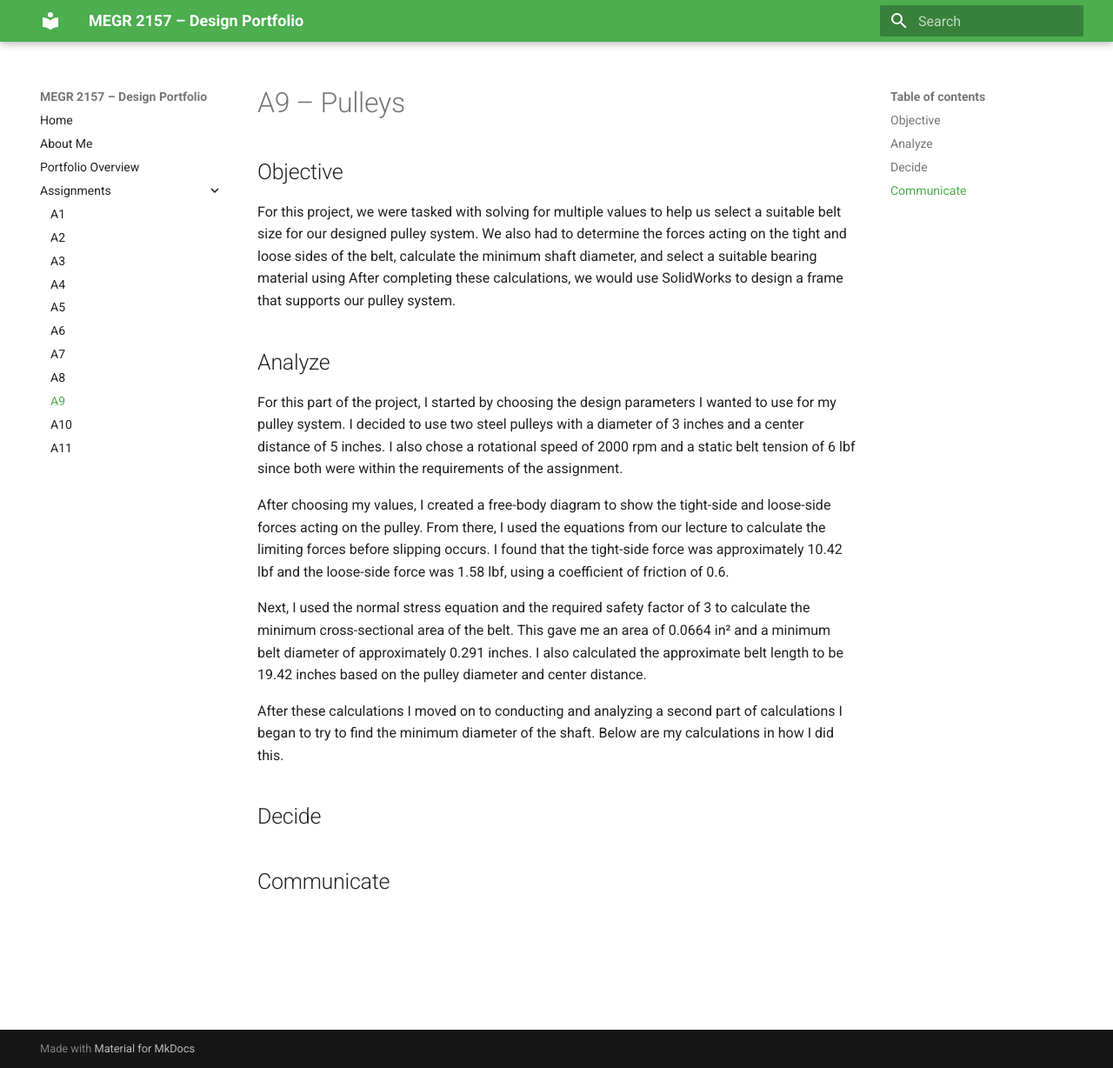
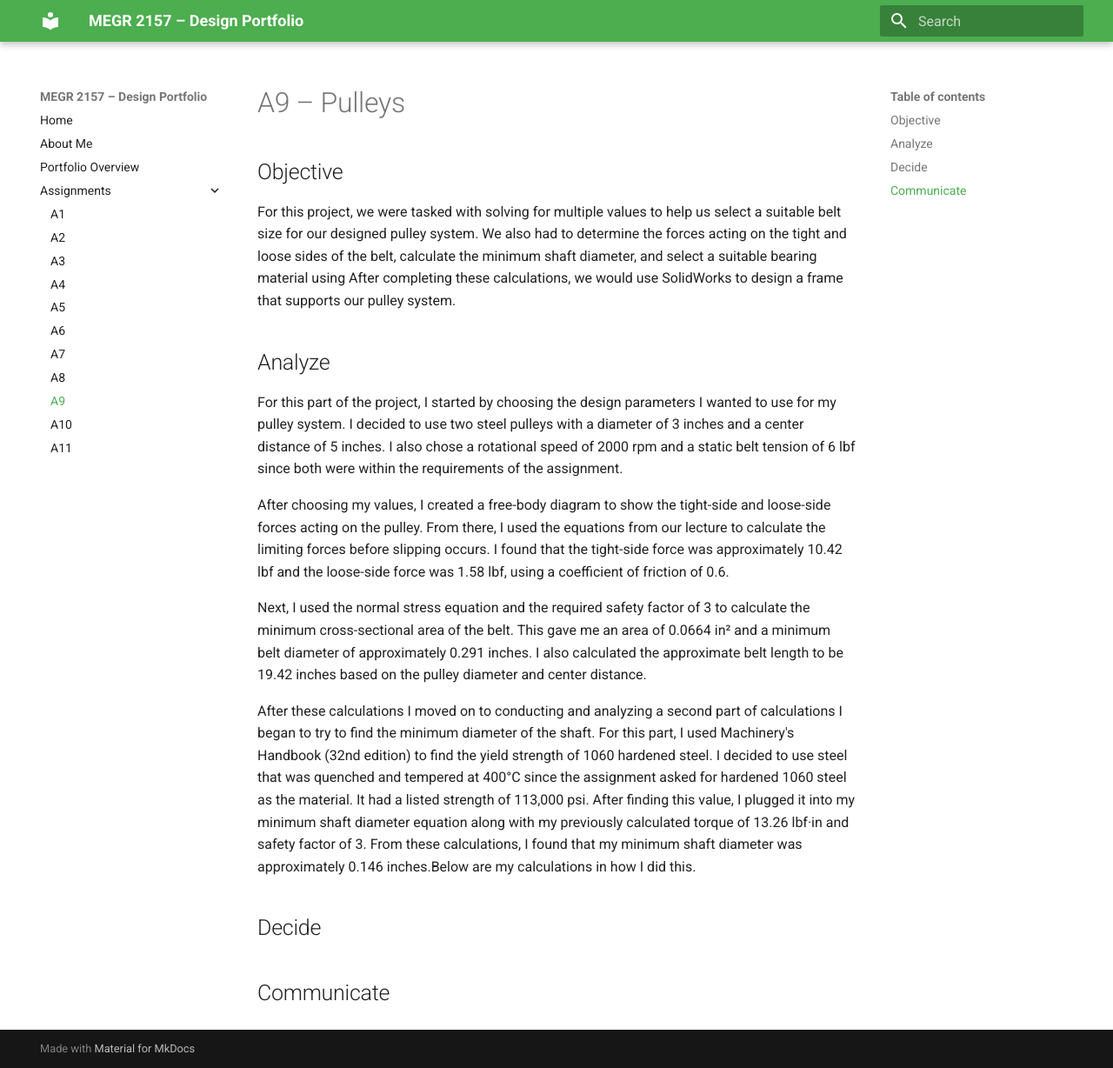
Before and after one commit to alinahsarratt/megr2157-portfolio, an MkDocs documentation site: the page built from docs/assignments/A09/index.md, in a window 1280 px wide and 1228 px high. Shown: the whole window at 87% size. Built offline with MkDocs 1.6.1 and Material for MkDocs 9.7.7, drawn with Linux system fonts in a browser that asks for light colours.

Commit message:
Update index.md

```diff
--- a/docs/assignments/A09/index.md
+++ b/docs/assignments/A09/index.md
@@ -10,7 +10,8 @@ After choosing my values, I created a free-body diagram to show the tight-side a
 
 Next, I used the normal stress equation and the required safety factor of 3 to calculate the minimum cross-sectional area of the belt. This gave me an area of 0.0664 in² and a minimum belt diameter of approximately 0.291 inches. I also calculated the approximate belt length to be 19.42 inches based on the pulley diameter and center distance.
 
-After these calculations I moved on to conducting and analyzing a second part of calculations I began to try to find the minimum diameter of the shaft. Below are my calculations in how I did this.
+After these calculations I moved on to conducting and analyzing a second part of calculations I began to try to find the minimum diameter of the shaft. For this part, I used Machinery's Handbook (32nd edition) to find the yield strength of 1060 hardened steel. I decided to use steel that was quenched and tempered at 400°C since the assignment asked for hardened 1060 steel as the material. It had a listed strength of 113,000 psi. After finding this value, I plugged it into my minimum shaft diameter equation along with my previously calculated torque of 13.26 lbf·in and safety factor of 3. From these calculations, I found that my minimum shaft diameter was approximately 0.146 inches.Below are my calculations in how I did this.
+
 
 ## Decide
 
```
